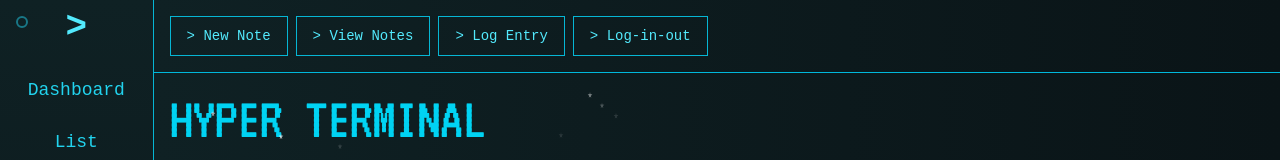
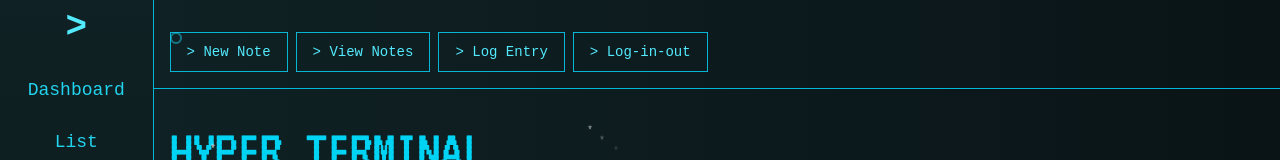
Before and after one commit to thachghub/terminal-notes-app-v2, a Next.js app: page /dashboard in a window 1280 px wide. Shown: the top 160 px of the page. Built offline with nearby package versions, Linux system fonts and the light colour scheme; no server answers; a web font is replaced by a local one.

Commit message:
Fix TopNav collapse: animate padding only, keep cyan border relative to nav content, always below buttons

```diff
--- a/src/components/DashboardLayout.tsx
+++ b/src/components/DashboardLayout.tsx
@@ -71,21 +71,28 @@ export default function DashboardLayout({
       {/* Right Frame */}
       <div className="flex flex-col flex-1 overflow-hidden">
         {/* Outer container for the entire Top Navigation area */}
-        <div
+        <motion.div
           className="w-full"
           style={{
             background: `linear-gradient(90deg, ${gradientStart} 0%, ${gradientEnd} 100%)`
           }}
+          animate={{
+            paddingTop: isCollapsed ? 4 : 16, // px
+            paddingBottom: isCollapsed ? 4 : 16 // px
+          }}
+          transition={{ duration: 0.3, ease: 'easeInOut' }}
         >
-          <div className="flex items-start space-x-2 min-h-[3.5rem] py-2 px-4">
+          <div className="relative flex items-start space-x-2 min-h-[3.5rem] py-2 px-4">
             <NavToggle
               isCollapsed={isCollapsed}
               onToggle={() => setIsCollapsed(!isCollapsed)}
             />
-            <TopNav fontColor={fontColor} fontOpacity={fontOpacity} />
+            {!isCollapsed && (
+              <TopNav fontColor={fontColor} fontOpacity={fontOpacity} />
+            )}
           </div>
-          <div className="w-full border-b border-cyan-500" style={{height: 0}} />
-        </div>
+          <div className="w-full border-b border-cyan-500" />
+        </motion.div>
 
         {/* Main Content Section */}
         <div className="flex-1 overflow-auto h-full" style={{ background: `linear-gradient(90deg, ${gradientStart} 0%, ${gradientEnd} 100%)` }}>
```
